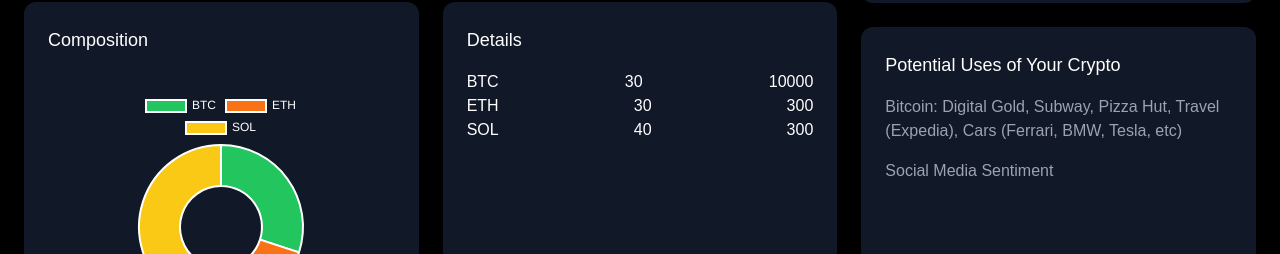
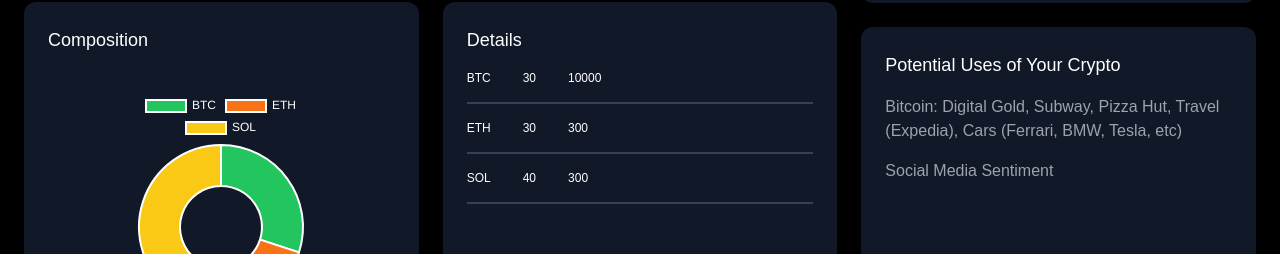
Before and after one commit to joshjohnn/blockify, a Next.js app: page /portfolio in a window 1280 px wide. Shown: the part 387-641 px from the top of the page. Built offline with nearby package versions, Linux system fonts and the light colour scheme; no server answers; the database is empty.

Commit message:
portfolio add

```diff
--- a/app/portfolio/page.tsx
+++ b/app/portfolio/page.tsx
@@ -32,16 +32,33 @@ export default function Portfolio() {
       name: "BTC",
       quantity: 30,
       price: 10000,
+      sentiment : {
+        positive: 0.5,
+        negative: 0.3,
+        neutral: 0.2
+      }
     },
     {
       name: "ETH",
       quantity: 30,
-      price: 300
+      price: 300,
+
+      sentiment : {
+        positive: 0.5,
+        negative: 0.3,
+        neutral: 0.2
+      }
     },
     {
       name: "SOL",
       quantity: 40,
-      price: 300
+      price: 300,
+
+      sentiment : {
+        positive: 0.5,
+        negative: 0.3,
+        neutral: 0.2
+      }
     },
 
 
@@ -134,13 +151,23 @@ export default function Portfolio() {
 
             <div className="bg-gray-900 rounded-xl p-6 shadow-lg mt-6 w-1/2">
               <h2 className="mb-4 text-lg">Details</h2>
+
+
               {/* put stock details here */}
               {ownedStocks.map((stock, index) => (
-                <div key={index} className="flex justify-between">
-                  <span>{stock.name}</span>
-                  <span>{stock.quantity}</span>
-                  <span>{stock.price}</span>
+                <div  key={index}>
+                  <div className="flex mt-4 gap-8">
+                    <span className="text-xs w-[1/2]">{stock.name}</span>
+                    <span className="text-xs w-[1/4]">{stock.quantity}</span>
+                    <span className="text-xs w-[1/4]">{stock.price}</span>
+                  </div>
+
+                  <div className="w-full h-[2px] bg-gray-700 mt-4">
+
+                    </div>
+
                 </div>
+
               ))}
 
             </div>
```
